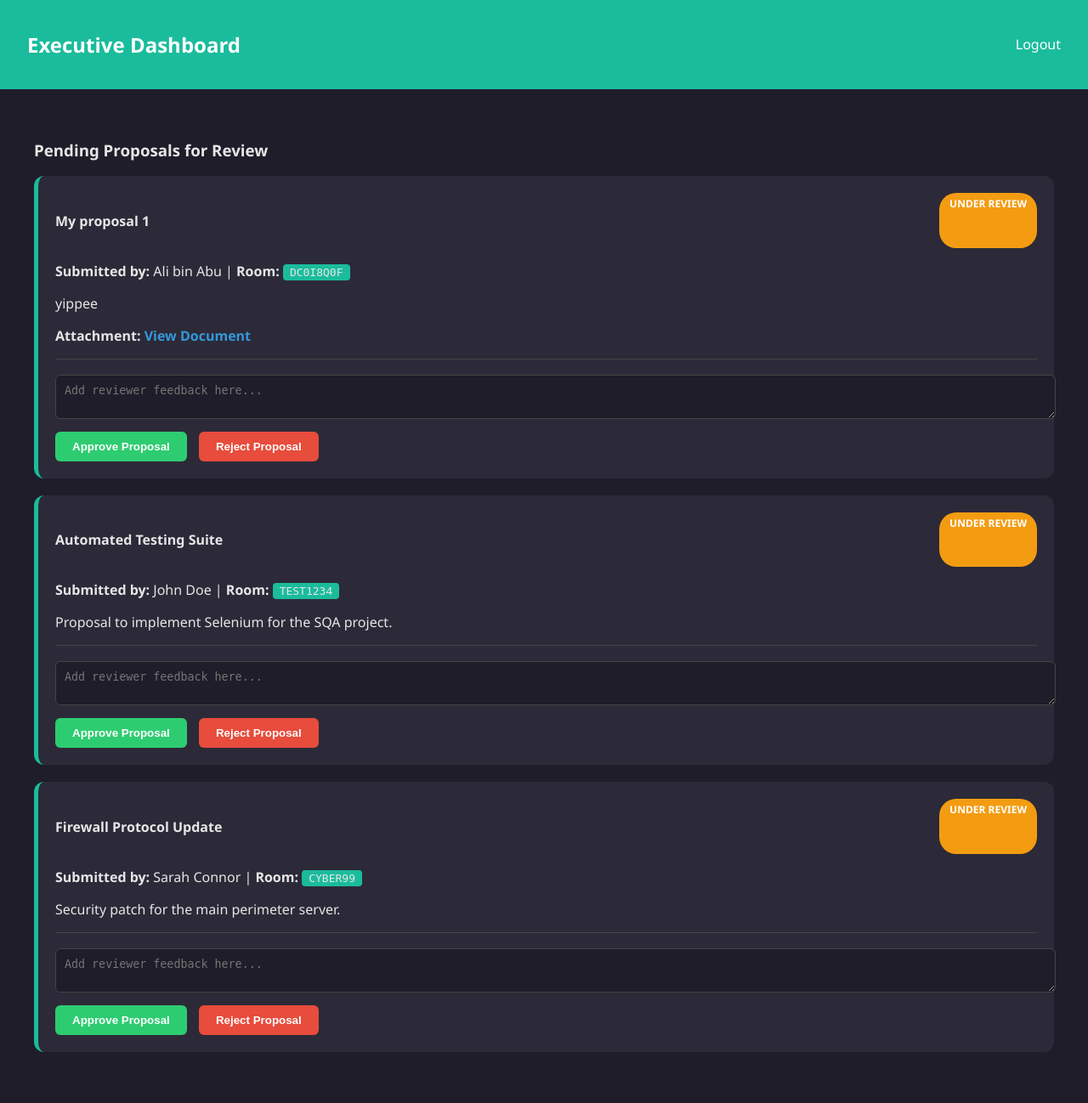
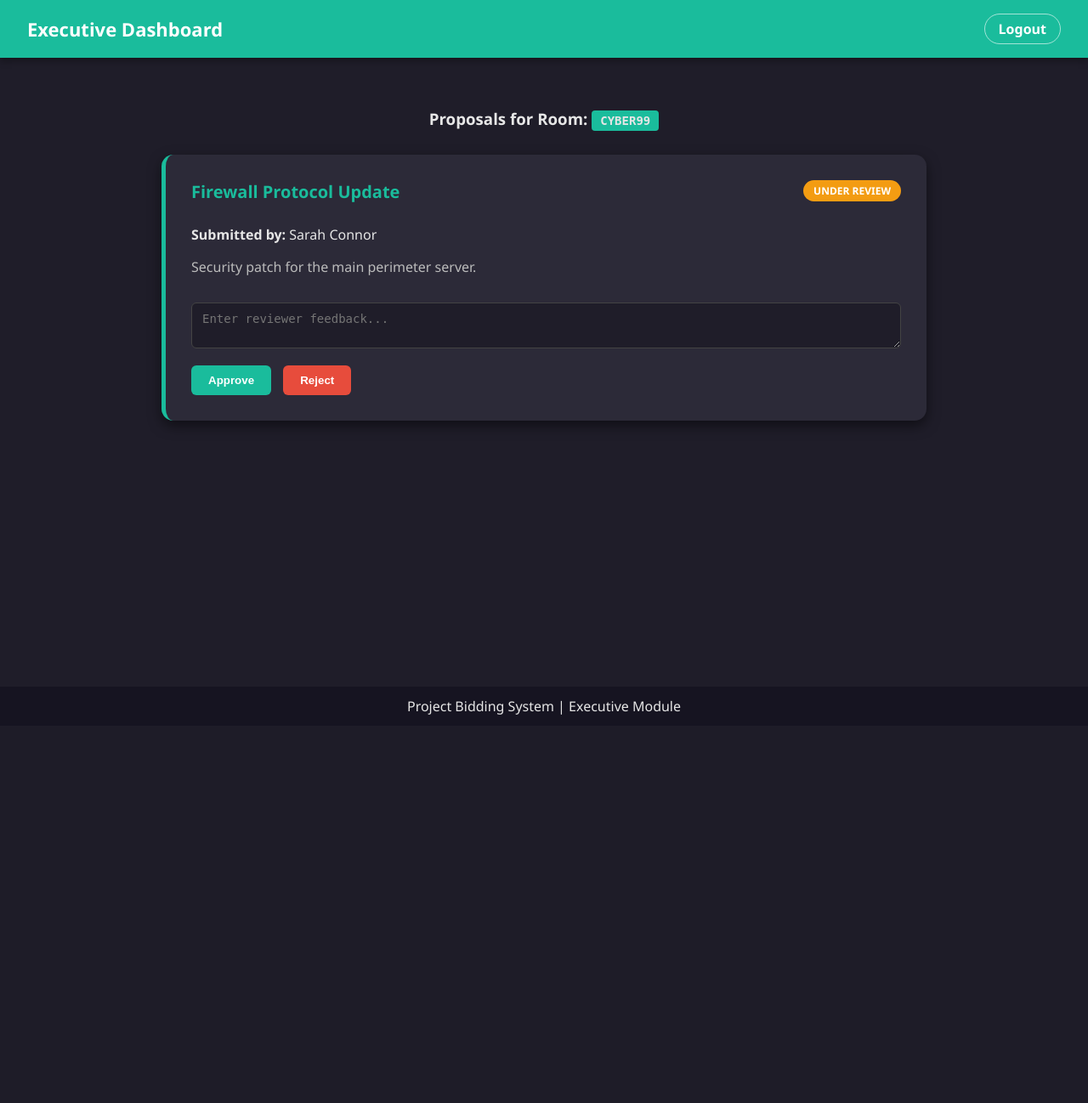
Before and after one commit to vdlnp/SEF-Project, a PHP site: page /EPMain.php in a window 1280 px wide. Shown: the whole page at 85% size. After the commit the page ends 841 px from the top, so only its background shows below. Run offline with PHP 8.4, Linux system fonts and the light colour scheme; data comes from the database, SQL or seed files in the repository.

Commit message:
Update EPMain.php style

```diff
--- a/Main/EPMain.php
+++ b/Main/EPMain.php
@@ -1,34 +1,35 @@
 <?php
-include "db.php"; // Connects to your sef_project database
+include "db.php"; // $conn defined here
 
-// --- HANDLE APPROVAL / REJECTION ACTIONS ---
+// --- 1. SET THE LOGGED-IN ROOM ---
+// Simulating the room assigned to the logged-in EP
+$logged_in_room = 'CYBER99';
+
+// --- 2. HANDLE APPROVAL / REJECTION ACTIONS ---
 if ($_SERVER['REQUEST_METHOD'] === 'POST' && isset($_POST['action'])) {
     $action = $_POST['action'];
     $proposalId = $_POST['proposalId'];
     $feedback = $conn->real_escape_string($_POST['feedback'] ?? '');
 
-    if ($action === 'approve') {
-        $status = 'Approved';
-    } else {
-        $status = 'Rejected';
-    }
+    $status = ($action === 'approve') ? 'Approved' : 'Rejected';
 
     $sql = "UPDATE proposals SET status='$status', reviewer_feedback='$feedback', reviewed_at=NOW() WHERE id=$proposalId";
 
     if ($conn->query($sql)) {
         echo "success";
     } else {
-        echo "error";
+        echo "Error: " . $conn->error;
     }
     exit;
 }
 
-// --- FETCH PROPOSALS FOR REVIEW ---
-// This fetches proposals that are 'Under Review' first
+// --- 3. FETCH PROPOSALS ONLY FOR THIS ROOM ---
 $query = "SELECT p.*, u.name as sender_name
           FROM proposals p
           JOIN users u ON p.user_id = u.id
+          WHERE p.room_code = '$logged_in_room'
           ORDER BY p.submitted_at DESC";
+
 $result = $conn->query($query);
 $proposals = $result->fetch_all(MYSQLI_ASSOC);
 ?>
@@ -37,65 +38,78 @@ $proposals = $result->fetch_all(MYSQLI_ASSOC);
 <html lang="en">
 <head>
 <meta charset="UTF-8">
-    <title>Executive Approver Dashboard</title>
+<title>Executive Dashboard</title>
 <style>
-        body { margin:0; font-family:"Segoe UI",Arial,sans-serif; background:#1f1d29; color:#e6e6e6; }
-        header { background:#1abc9c; color:white; padding:16px 32px; display:flex; justify-content:space-between; align-items:center; }
-        .container { padding: 40px; max-width: 1200px; margin: auto; }
-        .proposal-card { background:#2c2a38; border-radius:12px; padding:20px; margin-bottom:20px; border-left: 5px solid #1abc9c; }
-        .status-badge { padding:4px 12px; border-radius:20px; font-size:12px; font-weight:bold; text-transform:uppercase; }
+/* Exact styles from original Admin/EP HTML */
+body { margin:0; font-family:"Segoe UI",Arial,sans-serif; background:#1f1d29; color:#e6e6e6;}
+header {background:#1abc9c; color:white; padding:16px 32px; display:flex; justify-content:space-between; align-items:center; box-shadow:0 4px 8px rgba(0,0,0,0.3);}
+header h2 {margin:0; font-size:22px;}
+.logout {text-decoration:none;color:white;font-weight:600;border:1px solid rgba(255,255,255,0.6);padding:6px 16px;border-radius:20px;transition:all 0.3s ease;}
+.logout:hover {background:#2e1b36;box-shadow:0 0 15px rgba(26,188,156,0.7);transform:scale(1.05);}
+.container {min-height:calc(100vh - 140px); display:flex; flex-direction:column; align-items:center; padding:40px 20px;}
+
+/* Card Style for Proposals */
+.proposal-list { width: 100%; max-width: 900px; }
+.card {background:#2c2a38; padding:30px; border-radius:14px; box-shadow:0 6px 15px rgba(0,0,0,0.5); margin-bottom: 25px; border-left: 5px solid #1abc9c;}
+.card h4 { color:#1abc9c; margin-top:0; font-size: 20px; }
+
+/* Status Badges */
+.status-badge { padding:4px 12px; border-radius:20px; font-size:12px; font-weight:bold; text-transform:uppercase; float: right; }
 .status-Under-Review { background: #f39c12; color: white; }
 .status-Approved { background: #2ecc71; color: white; }
 .status-Rejected { background: #e74c3c; color: white; }
-        .feedback-area { width:100%; background:#1f1d29; color:white; border:1px solid #444; padding:10px; border-radius:6px; margin: 10px 0; }
-        .btn { padding:10px 20px; border:none; border-radius:6px; cursor:pointer; font-weight:bold; }
-        .btn-approve { background:#2ecc71; color:white; margin-right:10px; }
-        .btn-reject { background:#e74c3c; color:white; }
-        .room-code { background:#1abc9c; padding:2px 8px; border-radius:4px; font-family:monospace; }
-        a.download-link { color: #3498db; text-decoration: none; font-weight: bold; }
-        a.download-link:hover { text-decoration: underline; }
+
+/* Form Elements within Cards */
+textarea {width:100%; padding:10px 12px; background:#1f1d29; border:1px solid #444; color:white; border-radius:6px; font-size:14px; margin: 15px 0; box-sizing: border-box;}
+.btn {background:#1abc9c; color:white; border:none; padding:10px 20px; border-radius:6px; cursor:pointer; font-weight:bold; margin-right:10px;}
+.btn-danger {background:#e74c3c;}
+.btn:hover {opacity:0.85;}
+.room-code {background:#1abc9c; padding:4px 10px; border-radius:4px; font-family:monospace; font-size: 14px;}
+
+footer {background:#161421; text-align:center; padding:12px; margin-top: auto;}
 </style>
 </head>
 <body>
 
 <header>
     <h2>Executive Dashboard</h2>
-    <a href="logout.php" style="color:white; text-decoration:none;">Logout</a>
+    <a href="index.php" class="logout">Logout</a>
 </header>
 
 <div class="container">
-    <h3>Pending Proposals for Review</h3>
+    <div class="proposal-list">
+        <h3 style="text-align:center; margin-bottom: 30px;">Proposals for Room: <span class="room-code"><?= htmlspecialchars($logged_in_room) ?></span></h3>
 
-    <?php if (empty($proposals)): ?>
-        <p>No proposals have been submitted yet.</p>
+        <?php if(empty($proposals)): ?>
+            <div class="card" style="text-align:center;">No proposals submitted for this room yet.</div>
         <?php else: ?>
-        <?php foreach ($proposals as $row): ?>
-            <div class="proposal-card">
-                <div style="display:flex; justify-content:space-between;">
-                    <h4><?= htmlspecialchars($row['title']) ?></h4>
-                    <span class="status-badge status-<?= str_replace(' ', '-', $row['status']) ?>">
-                        <?= $row['status'] ?>
+            <?php foreach($proposals as $p): ?>
+                <div class="card">
+                    <span class="status-badge status-<?= str_replace(' ', '-', $p['status']) ?>">
+                        <?= $p['status'] ?>
                     </span>
+                    <h4><?= htmlspecialchars($p['title']) ?></h4>
+                    <p><strong>Submitted by:</strong> <?= htmlspecialchars($p['sender_name']) ?></p>
+                    <p style="color: #bbb;"><?= nl2br(htmlspecialchars($p['description'])) ?></p>
+
+                    <?php if ($p['status'] === 'Under Review'): ?>
+                        <textarea id="feedback-<?= $p['id'] ?>" placeholder="Enter reviewer feedback..."></textarea>
+                        <button class="btn" onclick="handleAction(<?= $p['id'] ?>, 'approve')">Approve</button>
+                        <button class="btn btn-danger" onclick="handleAction(<?= $p['id'] ?>, 'reject')">Reject</button>
+                    <?php else: ?>
+                        <div style="background: #1f1d29; padding: 10px; border-radius: 6px; margin-top: 10px;">
+                            <strong>Feedback:</strong> <?= htmlspecialchars($p['reviewer_feedback'] ?: 'No feedback provided.') ?>
                         </div>
-                <p><strong>Submitted by:</strong> <?= htmlspecialchars($row['sender_name']) ?> | <strong>Room:</strong> <span class="room-code"><?= $row['room_code'] ?></span></p>
-                <p><?= nl2br(htmlspecialchars($row['description'])) ?></p>
-
-                <?php if ($row['file_path']): ?>
-                    <p><strong>Attachment:</strong> <a class="download-link" href="<?= $row['file_path'] ?>" target="_blank">View Document</a></p>
-                <?php endif; ?>
-
-                <?php if ($row['status'] === 'Under Review'): ?>
-                    <hr style="border:0; border-top:1px solid #444;">
-                    <textarea id="feedback-<?= $row['id'] ?>" class="feedback-area" placeholder="Add reviewer feedback here..."></textarea>
-                    <button class="btn btn-approve" onclick="handleAction(<?= $row['id'] ?>, 'approve')">Approve Proposal</button>
-                    <button class="btn btn-reject" onclick="handleAction(<?= $row['id'] ?>, 'reject')">Reject Proposal</button>
-                <?php else: ?>
-                    <p style="color: #bbb;"><strong>Final Feedback:</strong> <?= htmlspecialchars($row['reviewer_feedback'] ?: 'No feedback provided.') ?></p>
                     <?php endif; ?>
                 </div>
             <?php endforeach; ?>
         <?php endif; ?>
     </div>
+</div>
+
+<footer>
+Project Bidding System | Executive Module
+</footer>
 
 <script>
 function handleAction(id, action) {
@@ -112,16 +126,15 @@ function handleAction(id, action) {
 
     fetch('EPMain.php', { method: 'POST', body: formData })
     .then(res => res.text())
-    .then(data => {
-        if (data === 'success') {
+    .then(res => {
+        if (res === 'success') {
             alert('Proposal ' + (action === 'approve' ? 'Approved' : 'Rejected'));
             location.reload();
         } else {
-            alert('Something went wrong.');
+            alert(res);
         }
     });
 }
 </script>
-
 </body>
 </html>
```
Lines whose indentation alone changed are shown as unchanged.
